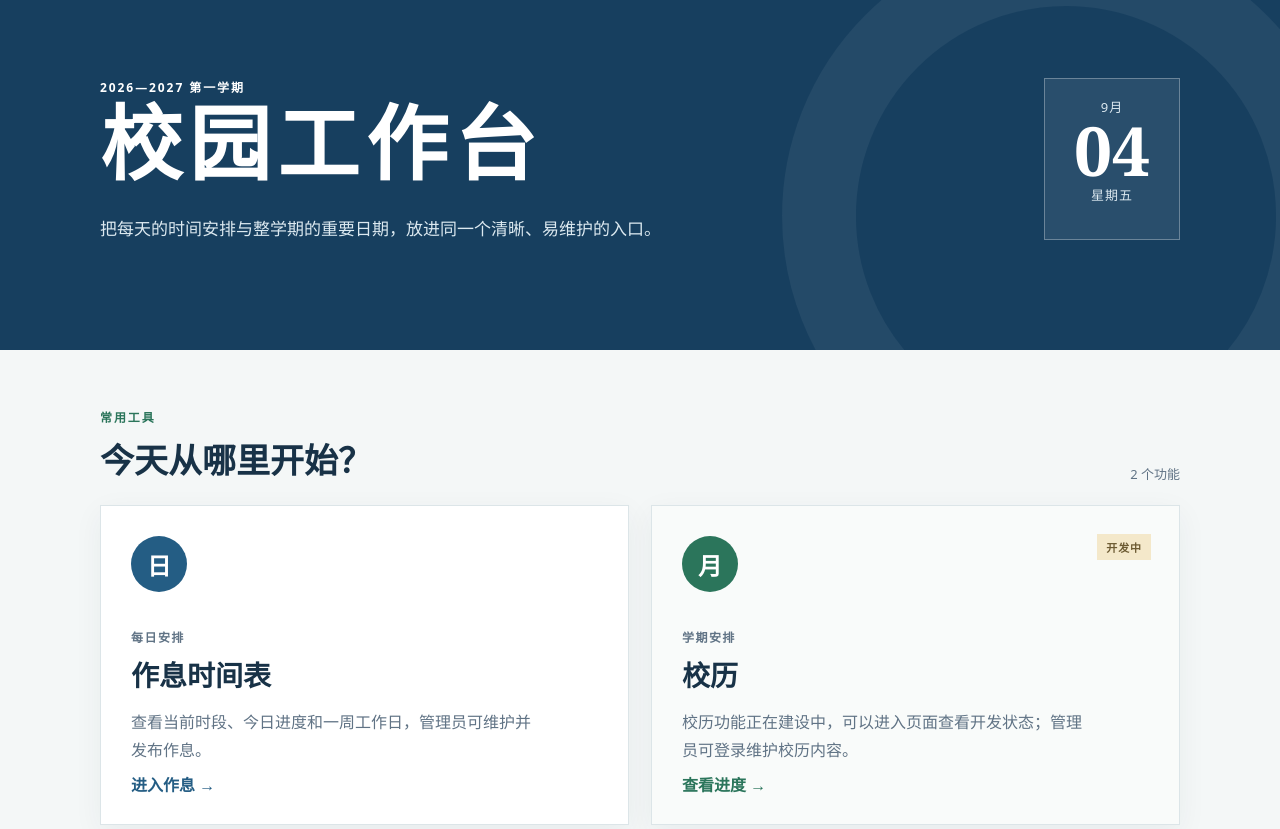
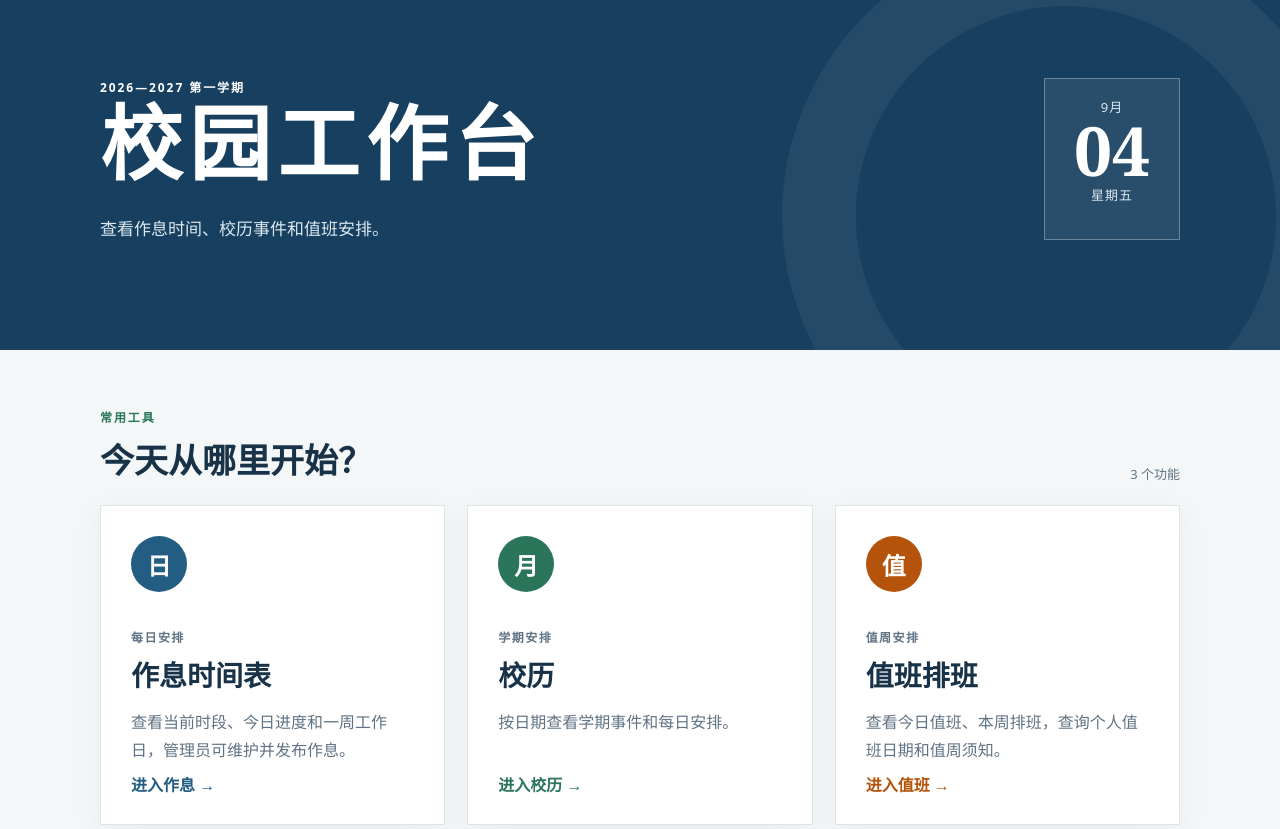
Before and after one commit to Yang-9987/work-schedule, a website: page index.html in a window 1280 px wide. Shown: the top 829 px of the page. Drawn offline with Linux system fonts and the light colour scheme.

Commit message:
Fix portal links for calendar and duty roster

```diff
--- a/assets/css/app-shell.css
+++ b/assets/css/app-shell.css
@@ -88,7 +88,7 @@ button, input, select, textarea { font: inherit; }
 .section-heading .eyebrow { color: var(--green); }
 .section-heading h2 { margin: 0; font-size: clamp(24px, 4vw, 34px); }
 .section-heading > span { color: var(--ink-soft); font-size: 13px; }
-.module-grid { display: grid; grid-template-columns: repeat(2, minmax(0, 1fr)); gap: 22px; }
+.module-grid { display: grid; grid-template-columns: repeat(3, minmax(0, 1fr)); gap: 22px; }
 .module-card {
   position: relative;
   min-height: 300px;
@@ -113,6 +113,8 @@ button, input, select, textarea { font: inherit; }
   font: 700 24px "STKaiti", "KaiTi", serif;
 }
 .module-card--calendar .module-card__index { background: var(--green); }
+.module-card--duty .module-card__index { background: #b45309; }
+.module-card--duty .module-card__action { color: #b45309; }
 .module-card__meta { margin: 0 0 8px; color: var(--ink-soft); font-size: 12px; font-weight: 700; letter-spacing: .12em; }
 .module-card h3 { margin: 0; font-size: 28px; }
 .module-card p:not(.module-card__meta) { max-width: 410px; margin: 14px 0 30px; color: var(--ink-soft); line-height: 1.75; }
--- a/index.html
+++ b/index.html
@@ -5,14 +5,14 @@
   <meta name="viewport" content="width=device-width, initial-scale=1, viewport-fit=cover">
   <meta name="theme-color" content="#173f5f">
   <title>首师附一小 · 校园工作台</title>
-  <link rel="stylesheet" href="/assets/css/app-shell.css">
+  <link rel="stylesheet" href="/assets/css/app-shell.css?v=2">
 </head>
 <body class="portal-page">
   <header class="portal-hero">
     <div class="portal-hero__inner">
       <p class="eyebrow">2026—2027 第一学期</p>
       <h1>校园工作台</h1>
-      <p class="portal-intro">把每天的时间安排与整学期的重要日期，放进同一个清晰、易维护的入口。</p>
+      <p class="portal-intro">查看作息时间、校历事件和值班安排。</p>
       <div class="date-stamp" aria-label="今天日期">
         <span id="todayMonth">--月</span>
         <strong id="todayDay">--</strong>
@@ -27,7 +27,7 @@
         <p class="eyebrow">常用工具</p>
         <h2>今天从哪里开始？</h2>
       </div>
-      <span>2 个功能</span>
+      <span>3 个功能</span>
     </div>
 
     <section class="module-grid" aria-label="功能列表">
@@ -41,15 +41,24 @@
         <span class="module-card__action">进入作息 <span aria-hidden="true">→</span></span>
       </a>
 
-      <a class="module-card module-card--calendar module-card--developing" href="/school-calendar/">
-        <span class="module-card__status">开发中</span>
+      <a class="module-card module-card--calendar" href="/school-calendar/">
         <span class="module-card__index">月</span>
         <div>
           <p class="module-card__meta">学期安排</p>
           <h3>校历</h3>
-          <p>校历功能正在建设中，可以进入页面查看开发状态；管理员可登录维护校历内容。</p>
+          <p>按日期查看学期事件和每日安排。</p>
         </div>
-        <span class="module-card__action">查看进度 <span aria-hidden="true">→</span></span>
+        <span class="module-card__action">进入校历 <span aria-hidden="true">→</span></span>
+      </a>
+
+      <a class="module-card module-card--duty" href="/duty-roster/">
+        <span class="module-card__index">值</span>
+        <div>
+          <p class="module-card__meta">值周安排</p>
+          <h3>值班排班</h3>
+          <p>查看今日值班、本周排班，查询个人值班日期和值周须知。</p>
+        </div>
+        <span class="module-card__action">进入值班 <span aria-hidden="true">→</span></span>
       </a>
     </section>
   </main>
```
Also changed, not shown: scripts/release-readiness.test.mjs (+14 -0 lines).
